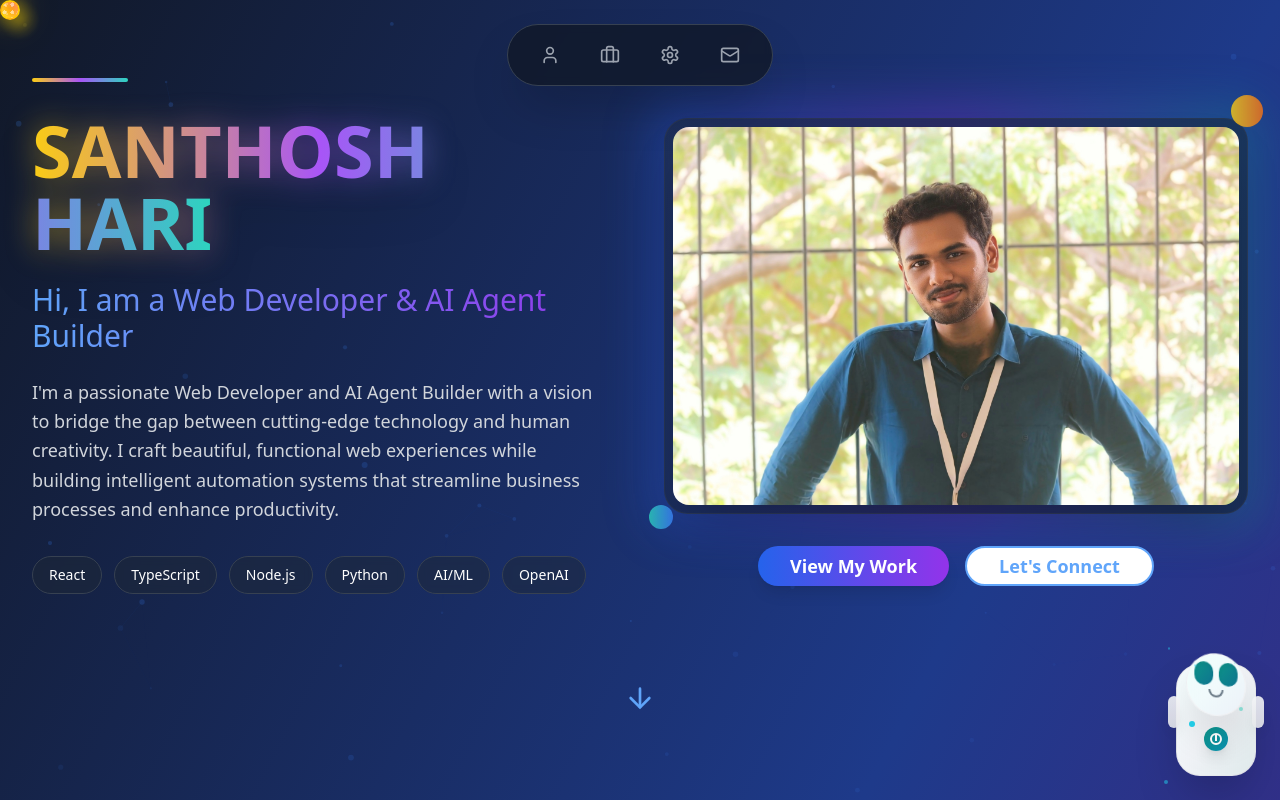
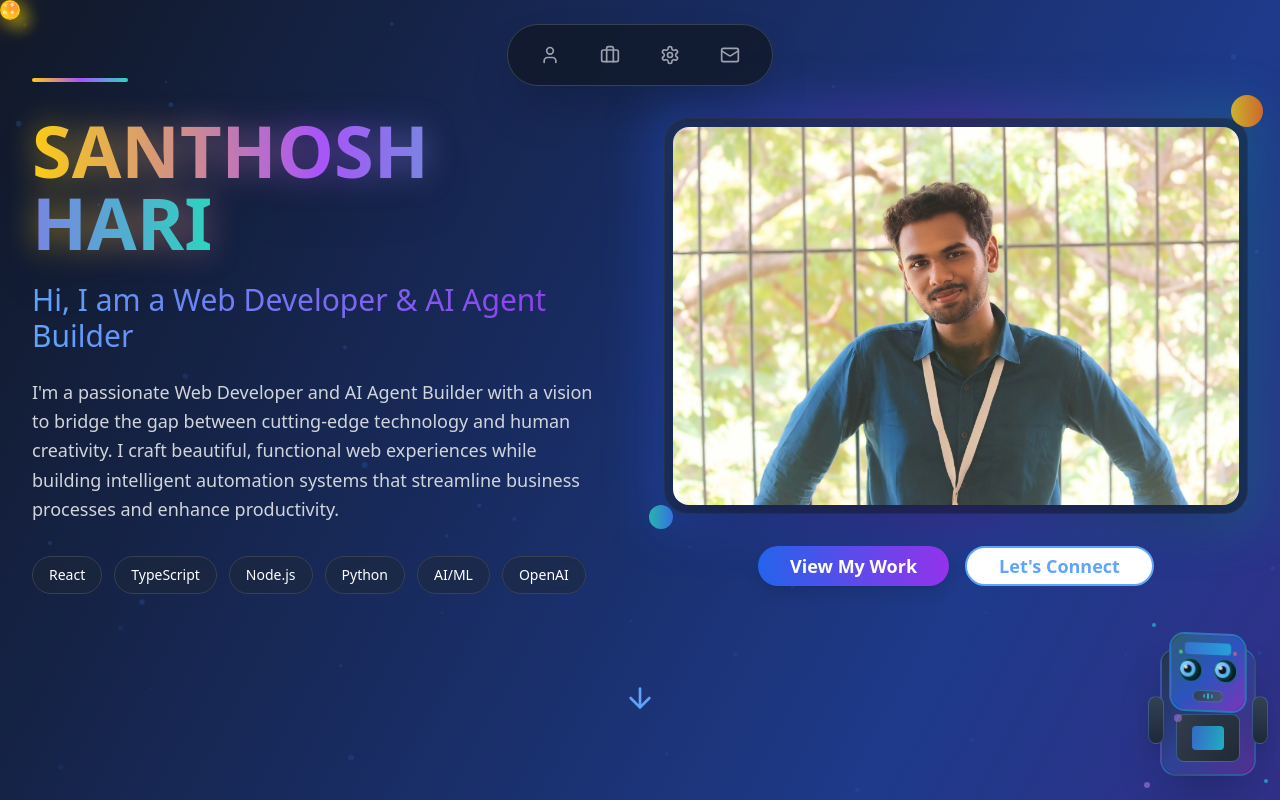
Before and after one commit to santhoshharidev/hari-ai-nexus, a React (Vite) app: page / in a window 1280 px wide. Shown: the top 800 px of the page. Built offline with nearby package versions, Linux system fonts and the light colour scheme.

Commit message:
Fix robot eye movement and model
Fixed the robot's eye tracking, ensuring it moves correctly. Updated the robot model's appearance.

```diff
--- a/src/components/CursorFollowingRobot.tsx
+++ b/src/components/CursorFollowingRobot.tsx
@@ -102,25 +102,25 @@ const CursorFollowingRobot = () => {
       const deltaY = mousePosition.y - robotCenterY;
       const distance = Math.sqrt(deltaX * deltaX + deltaY * deltaY);
 
-      // Improved eye movement with better responsiveness
-      const maxEyeMovement = 12;
-      const sensitivity = 0.02; // Increased sensitivity for faster response
-      const targetX = distance > 0 ? (deltaX * sensitivity) * Math.min(distance / 100, maxEyeMovement) : 0;
-      const targetY = distance > 0 ? (deltaY * sensitivity) * Math.min(distance / 100, maxEyeMovement) : 0;
+      // Fixed eye movement with proper constraints
+      const maxEyeMovement = 6; // Reduced for better visibility
+      const sensitivity = 0.003; // Reduced sensitivity for smoother movement
+      const targetX = distance > 0 ? Math.max(-maxEyeMovement, Math.min(maxEyeMovement, deltaX * sensitivity)) : 0;
+      const targetY = distance > 0 ? Math.max(-maxEyeMovement, Math.min(maxEyeMovement, deltaY * sensitivity)) : 0;
 
       // Faster interpolation for smoother tracking
       setSmoothEyePosition(prev => ({
-        x: prev.x + (targetX - prev.x) * 0.25,
-        y: prev.y + (targetY - prev.y) * 0.25
+        x: prev.x + (targetX - prev.x) * 0.15,
+        y: prev.y + (targetY - prev.y) * 0.15
       }));
 
       // Head rotation based on cursor position
-      const headRotationX = distance > 0 ? Math.max(-20, Math.min(20, (deltaY / distance) * (distance / 60))) : 0;
-      const headRotationY = distance > 0 ? Math.max(-20, Math.min(20, (deltaX / distance) * (distance / 60))) : 0;
+      const headRotationX = distance > 0 ? Math.max(-15, Math.min(15, (deltaY / distance) * (distance / 80))) : 0;
+      const headRotationY = distance > 0 ? Math.max(-15, Math.min(15, (deltaX / distance) * (distance / 80))) : 0;
 
       setHeadRotation(prev => ({
-        x: prev.x + (headRotationX - prev.x) * 0.12,
-        y: prev.y + (headRotationY - prev.y) * 0.12
+        x: prev.x + (headRotationX - prev.x) * 0.1,
+        y: prev.y + (headRotationY - prev.y) * 0.1
       }));
     };
 
@@ -131,7 +131,7 @@ const CursorFollowingRobot = () => {
     }, 3000);
 
     // Faster tracking interval for better responsiveness
-    const trackingInterval = setInterval(smoothEyeTracking, 8); // ~120fps for smoother tracking
+    const trackingInterval = setInterval(smoothEyeTracking, 16); // ~60fps
 
     window.addEventListener('mousemove', updateMousePosition);
 
@@ -154,109 +154,126 @@ const CursorFollowingRobot = () => {
       >
         {/* Robot Container */}
         <div className="relative">
-          {/* Fixed Robot Body */}
-          <div className="relative w-20 h-28 bg-gradient-to-br from-white via-gray-100 to-gray-200 rounded-3xl shadow-2xl border border-gray-300/50 overflow-hidden">
+          {/* Modern Robot Body */}
+          <div className="relative w-24 h-32 bg-gradient-to-br from-slate-800 via-blue-900 to-purple-900 rounded-2xl shadow-2xl border-2 border-blue-400/30 overflow-hidden">
             {/* Body glow effect */}
-            <div className="absolute inset-0 bg-gradient-to-br from-cyan-100/20 via-blue-100/10 to-teal-100/20 rounded-3xl"></div>
+            <div className="absolute inset-0 bg-gradient-to-br from-blue-400/10 via-purple-400/10 to-cyan-400/10 rounded-2xl"></div>
 
-            {/* Power button on body */}
-            <div className="absolute bottom-6 left-1/2 transform -translate-x-1/2">
-              <div className="w-6 h-6 bg-gradient-to-br from-teal-600 to-cyan-600 rounded-full flex items-center justify-center shadow-lg">
-                <div className="w-3 h-3 border-2 border-white rounded-full relative">
-                  <div className="absolute top-0 left-1/2 transform -translate-x-1/2 w-0.5 h-1.5 bg-white"></div>
-                </div>
+            {/* Chest panel */}
+            <div className="absolute top-16 left-1/2 transform -translate-x-1/2 w-16 h-12 bg-gradient-to-br from-gray-700 to-gray-800 rounded-lg border border-blue-400/40">
+              <div className="flex justify-center items-center h-full">
+                <div className="w-8 h-6 bg-gradient-to-r from-blue-500 to-cyan-400 rounded opacity-80 animate-pulse"></div>
               </div>
             </div>
 
-            {/* Body decorative elements */}
-            <div className="absolute bottom-12 left-3 w-1.5 h-1.5 bg-cyan-400 rounded-full animate-pulse"></div>
-            <div className="absolute bottom-16 right-3 w-1 h-1 bg-teal-400 rounded-full animate-pulse" style={{ animationDelay: '1s' }}></div>
+            {/* Body LED indicators */}
+            <div className="absolute top-8 left-3 w-2 h-2 bg-green-400 rounded-full animate-pulse shadow-lg shadow-green-400/50"></div>
+            <div className="absolute top-12 left-3 w-2 h-2 bg-blue-400 rounded-full animate-pulse shadow-lg shadow-blue-400/50" style={{ animationDelay: '0.5s' }}></div>
+            <div className="absolute top-16 left-3 w-2 h-2 bg-purple-400 rounded-full animate-pulse shadow-lg shadow-purple-400/50" style={{ animationDelay: '1s' }}></div>
+
+            {/* Right side indicators */}
+            <div className="absolute top-8 right-3 w-1.5 h-1.5 bg-cyan-400 rounded-full animate-ping opacity-80"></div>
+            <div className="absolute top-12 right-3 w-1.5 h-1.5 bg-yellow-400 rounded-full animate-ping opacity-80" style={{ animationDelay: '0.3s' }}></div>
           </div>
 
-          {/* Movable Robot Head */}
+          {/* Modern Robot Head */}
           <div
             ref={headRef}
-            className="absolute -top-3 left-1/2 transform -translate-x-1/2 transition-transform duration-100"
+            className="absolute -top-4 left-1/2 transform -translate-x-1/2 transition-transform duration-100"
             style={{
               transform: `translateX(-50%) rotateX(${headRotation.x}deg) rotateY(${headRotation.y}deg)`,
               transformOrigin: 'center bottom'
             }}
           >
-            <div className="relative w-16 h-16 bg-gradient-to-br from-white via-gray-50 to-gray-100 rounded-full shadow-2xl border border-gray-200/50 overflow-hidden">
+            <div className="relative w-20 h-20 bg-gradient-to-br from-slate-700 via-blue-800 to-purple-800 rounded-2xl shadow-2xl border-2 border-cyan-400/40 overflow-hidden">
               {/* Head glow effect */}
-              <div className="absolute inset-0 bg-gradient-to-br from-teal-100/30 via-cyan-100/20 to-blue-100/30 rounded-full"></div>
+              <div className="absolute inset-0 bg-gradient-to-br from-cyan-400/20 via-blue-400/20 to-purple-400/20 rounded-2xl"></div>
+
+              {/* Forehead panel */}
+              <div className="absolute top-2 left-1/2 transform -translate-x-1/2 w-12 h-3 bg-gradient-to-r from-blue-500 to-cyan-400 rounded opacity-60"></div>
 
               {/* Eyes Container */}
-              <div className="flex justify-center items-center space-x-1.5 pt-2">
+              <div className="flex justify-center items-center space-x-3 pt-6">
                 {/* Left Eye */}
-                <div className="relative w-5 h-6 bg-gradient-to-br from-teal-600 to-cyan-700 rounded-full shadow-inner overflow-hidden">
+                <div className="relative w-6 h-6 bg-gradient-to-br from-gray-900 to-black rounded-full shadow-inner border border-cyan-400/50 overflow-hidden">
                   {!isBlinking ? (
                     <div
-                      className="absolute w-3 h-3 bg-gradient-to-br from-cyan-300 via-teal-400 to-cyan-500 rounded-full transition-all duration-75 shadow-lg"
+                      className="absolute w-4 h-4 bg-gradient-to-br from-cyan-300 via-blue-400 to-cyan-500 rounded-full transition-all duration-100"
                       style={{
-                        left: `${10 + smoothEyePosition.x}px`,
+                        left: `${12 + smoothEyePosition.x}px`,
                         top: `${12 + smoothEyePosition.y}px`,
                         transform: 'translate(-50%, -50%)',
-                        boxShadow: '0 0 12px rgba(34, 211, 238, 0.9), inset 0 0 6px rgba(255, 255, 255, 0.4)',
+                        boxShadow: '0 0 15px rgba(34, 211, 238, 0.8), inset 0 0 8px rgba(255, 255, 255, 0.3)',
                       }}
                     >
                       {/* Pupil */}
-                      <div className="absolute top-1/2 left-1/2 w-1.5 h-1.5 bg-gray-800 rounded-full transform -translate-x-1/2 -translate-y-1/2"></div>
+                      <div className="absolute top-1/2 left-1/2 w-2 h-2 bg-gray-900 rounded-full transform -translate-x-1/2 -translate-y-1/2"></div>
+                      {/* Light reflection */}
+                      <div className="absolute top-1 left-1 w-1 h-1 bg-white rounded-full opacity-80"></div>
                     </div>
                   ) : (
-                    <div className="absolute inset-0 bg-teal-700 rounded-full"></div>
+                    <div className="absolute inset-0 bg-gray-900 rounded-full"></div>
                   )}
                 </div>
 
                 {/* Right Eye */}
-                <div className="relative w-5 h-6 bg-gradient-to-br from-teal-600 to-cyan-700 rounded-full shadow-inner overflow-hidden">
+                <div className="relative w-6 h-6 bg-gradient-to-br from-gray-900 to-black rounded-full shadow-inner border border-cyan-400/50 overflow-hidden">
                   {!isBlinking ? (
                     <div
-                      className="absolute w-3 h-3 bg-gradient-to-br from-cyan-300 via-teal-400 to-cyan-500 rounded-full transition-all duration-75 shadow-lg"
+                      className="absolute w-4 h-4 bg-gradient-to-br from-cyan-300 via-blue-400 to-cyan-500 rounded-full transition-all duration-100"
                       style={{
-                        left: `${10 + smoothEyePosition.x}px`,
+                        left: `${12 + smoothEyePosition.x}px`,
                         top: `${12 + smoothEyePosition.y}px`,
                         transform: 'translate(-50%, -50%)',
-                        boxShadow: '0 0 12px rgba(34, 211, 238, 0.9), inset 0 0 6px rgba(255, 255, 255, 0.4)',
+                        boxShadow: '0 0 15px rgba(34, 211, 238, 0.8), inset 0 0 8px rgba(255, 255, 255, 0.3)',
                       }}
                     >
                       {/* Pupil */}
-                      <div className="absolute top-1/2 left-1/2 w-1.5 h-1.5 bg-gray-800 rounded-full transform -translate-x-1/2 -translate-y-1/2"></div>
+                      <div className="absolute top-1/2 left-1/2 w-2 h-2 bg-gray-900 rounded-full transform -translate-x-1/2 -translate-y-1/2"></div>
+                      {/* Light reflection */}
+                      <div className="absolute top-1 left-1 w-1 h-1 bg-white rounded-full opacity-80"></div>
                     </div>
                   ) : (
-                    <div className="absolute inset-0 bg-teal-700 rounded-full"></div>
+                    <div className="absolute inset-0 bg-gray-900 rounded-full"></div>
                   )}
                 </div>
               </div>
 
-              {/* Cute smile */}
-              <div className="flex justify-center mt-1">
-                <div className="w-4 h-2 border-2 border-gray-600 border-t-0 rounded-b-full"></div>
+              {/* Speaker/mouth area */}
+              <div className="flex justify-center mt-2">
+                <div className="w-8 h-3 bg-gradient-to-r from-gray-800 to-gray-700 rounded-full border border-cyan-400/30">
+                  <div className="flex justify-center items-center h-full space-x-0.5">
+                    <div className="w-0.5 h-1 bg-cyan-400 rounded opacity-60"></div>
+                    <div className="w-0.5 h-1.5 bg-cyan-400 rounded opacity-80"></div>
+                    <div className="w-0.5 h-1 bg-cyan-400 rounded opacity-60"></div>
+                  </div>
+                </div>
               </div>
 
-              {/* Head decorative elements */}
-              <div className="absolute top-1 right-2 w-1 h-1 bg-teal-400 rounded-full animate-pulse"></div>
-              <div className="absolute top-3 left-2 w-0.5 h-0.5 bg-cyan-400 rounded-full animate-pulse" style={{ animationDelay: '0.5s' }}></div>
+              {/* Head side indicators */}
+              <div className="absolute top-4 left-2 w-1 h-1 bg-green-400 rounded-full animate-pulse opacity-80"></div>
+              <div className="absolute top-4 right-2 w-1 h-1 bg-red-400 rounded-full animate-pulse opacity-80" style={{ animationDelay: '0.5s' }}></div>
             </div>
           </div>
 
-          {/* Robot Arms */}
-          <div className="absolute top-8 -left-2 w-3 h-8 bg-gradient-to-b from-gray-100 to-gray-200 rounded-full shadow-lg opacity-90"></div>
-          <div className="absolute top-8 -right-2 w-3 h-8 bg-gradient-to-b from-gray-100 to-gray-200 rounded-full shadow-lg opacity-90"></div>
+          {/* Modern Robot Arms */}
+          <div className="absolute top-12 -left-3 w-4 h-12 bg-gradient-to-b from-slate-700 to-slate-800 rounded-full shadow-lg border border-blue-400/30"></div>
+          <div className="absolute top-12 -right-3 w-4 h-12 bg-gradient-to-b from-slate-700 to-slate-800 rounded-full shadow-lg border border-blue-400/30"></div>
 
           {/* Hover message */}
           {isHovered && (
-            <div className="absolute -top-12 left-1/2 transform -translate-x-1/2 opacity-100 transition-opacity duration-300">
-              <div className="bg-gray-900/90 text-white text-xs px-3 py-1 rounded-full whitespace-nowrap backdrop-blur-sm border border-cyan-400/30">
-                👋 Hi! I'm AI Assistant
+            <div className="absolute -top-16 left-1/2 transform -translate-x-1/2 opacity-100 transition-opacity duration-300">
+              <div className="bg-gray-900/95 text-white text-sm px-4 py-2 rounded-full whitespace-nowrap backdrop-blur-sm border border-cyan-400/50 shadow-lg">
+                <span className="mr-2">🤖</span>Hi! I'm AI Assistant
               </div>
             </div>
           )}
 
-          {/* Floating particles */}
-          <div className="absolute -top-4 -left-2 w-0.5 h-0.5 bg-cyan-400 rounded-full animate-bounce opacity-60"></div>
-          <div className="absolute -top-6 right-0 w-0.5 h-0.5 bg-teal-400 rounded-full animate-ping opacity-40"></div>
-          <div className="absolute -bottom-2 -left-3 w-1 h-1 bg-cyan-400 rounded-full animate-pulse opacity-50"></div>
+          {/* Floating energy particles */}
+          <div className="absolute -top-6 -left-2 w-1 h-1 bg-cyan-400 rounded-full animate-bounce opacity-60"></div>
+          <div className="absolute -top-8 right-2 w-0.5 h-0.5 bg-blue-400 rounded-full animate-ping opacity-40"></div>
+          <div className="absolute -bottom-3 -left-4 w-1.5 h-1.5 bg-purple-400 rounded-full animate-pulse opacity-50"></div>
+          <div className="absolute -bottom-2 -right-3 w-1 h-1 bg-cyan-400 rounded-full animate-bounce opacity-60" style={{ animationDelay: '0.8s' }}></div>
         </div>
       </div>
 
```
